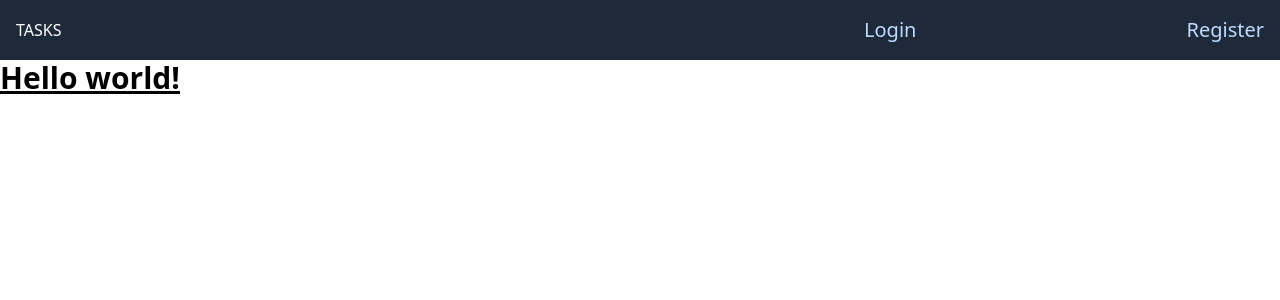
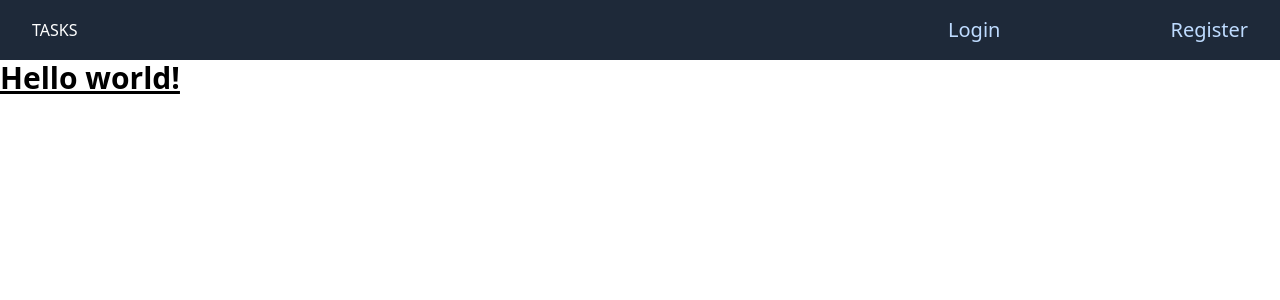
Before and after one commit to Ben-Cor/React-ToDo, a React (Vite) app: page / in a window 1280 px wide. Shown: the top 300 px of the page. Built offline with nearby package versions, Linux system fonts and the light colour scheme.

Commit message:
further styling changes to Nav and header

```diff
--- a/src/components/Header.jsx
+++ b/src/components/Header.jsx
@@ -3,7 +3,7 @@ import NavBar from "./NavBar.jsx";
 function Header() {
     return (
         // TODO: Add dynamic formatting
-        <header className="flex items-center justify-between bg-gray-800 text-white p-4">
+        <header className="flex items-center justify-between gap-2 px-8 bg-gray-800 text-white p-4">
             <h1>TASKS</h1>
             <NavBar />
         </header>
--- a/src/components/NavBar.jsx
+++ b/src/components/NavBar.jsx
@@ -12,7 +12,7 @@ function NavBar() {
         ];
 
     return (
-        <nav className="text-xl flex items-center justify-between gap-4 w-[400px]">
+        <nav className="text-xl flex items-center justify-between gap-4 w-[300px]">
             {links
                 .filter(link => link.path !== location.pathname)
                 .map(link => (
```
